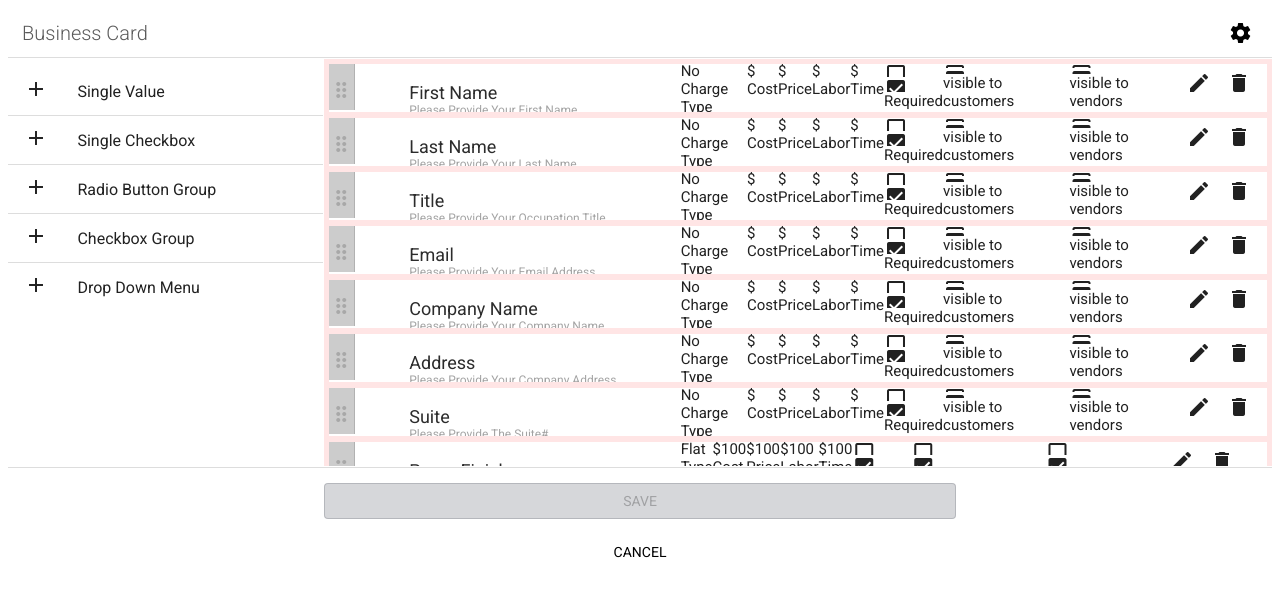
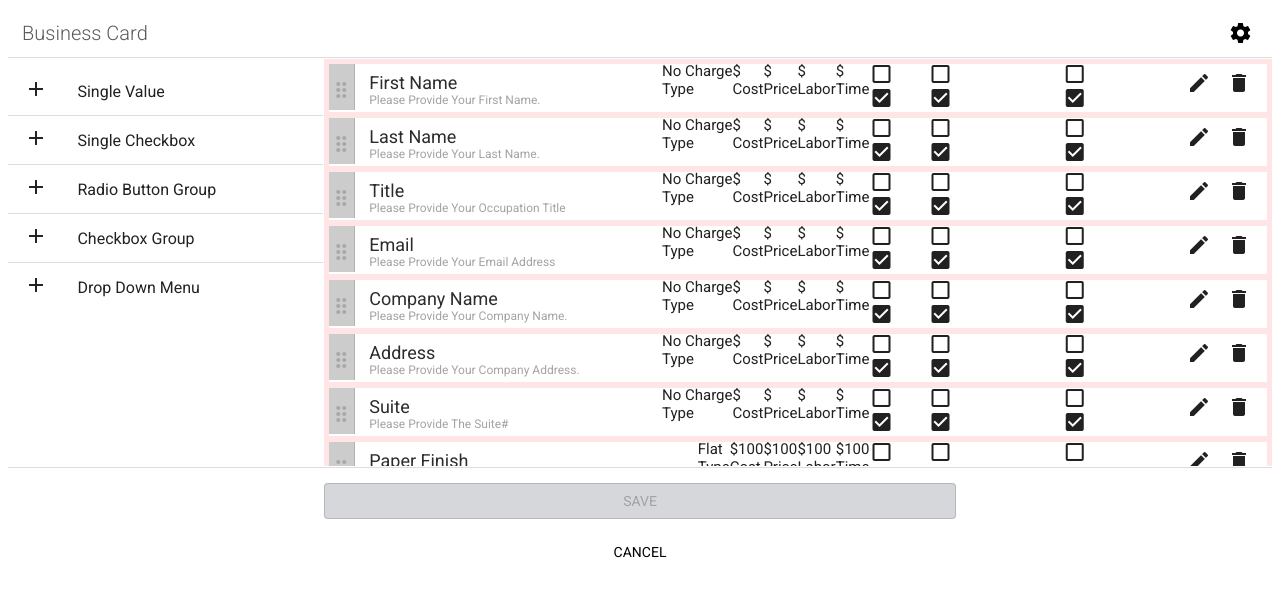
Before and after one commit to elwood-berry/esbcore-form-builder, an Angular app: page / in a window 1280 px wide. Shown: the top 596 px of the page. Built offline with nearby package versions, Linux system fonts and the light colour scheme.

Commit message:
1 file modified

```diff
--- a/src/assets/scss/_attr-item.scss
+++ b/src/assets/scss/_attr-item.scss
@@ -37,8 +37,8 @@
 
     // SECTION: NAME & PLACEHOLDER
     ::ng-deep .attr-sec-title {
-      padding-left: 40px;
-      padding-top: 20px;
+      padding-left: 0px;
+      padding-top: 10px;
       width: 225px;
 
       // ATTRIBUTE NAME
@@ -53,7 +53,13 @@
         font-size: 12px;
       }
     }
-  }
+
+    // SECTION: ACTION BUTTONS & CHECKBOX
+    ::ng-deep .attr-sec-actions {
+      position: absolute;
+      right: 0;
+    }
+  } // [end] 'attribute-item'
 
   // [expansion panel] -------------------  .
   .mat-expansion-panel {
```
